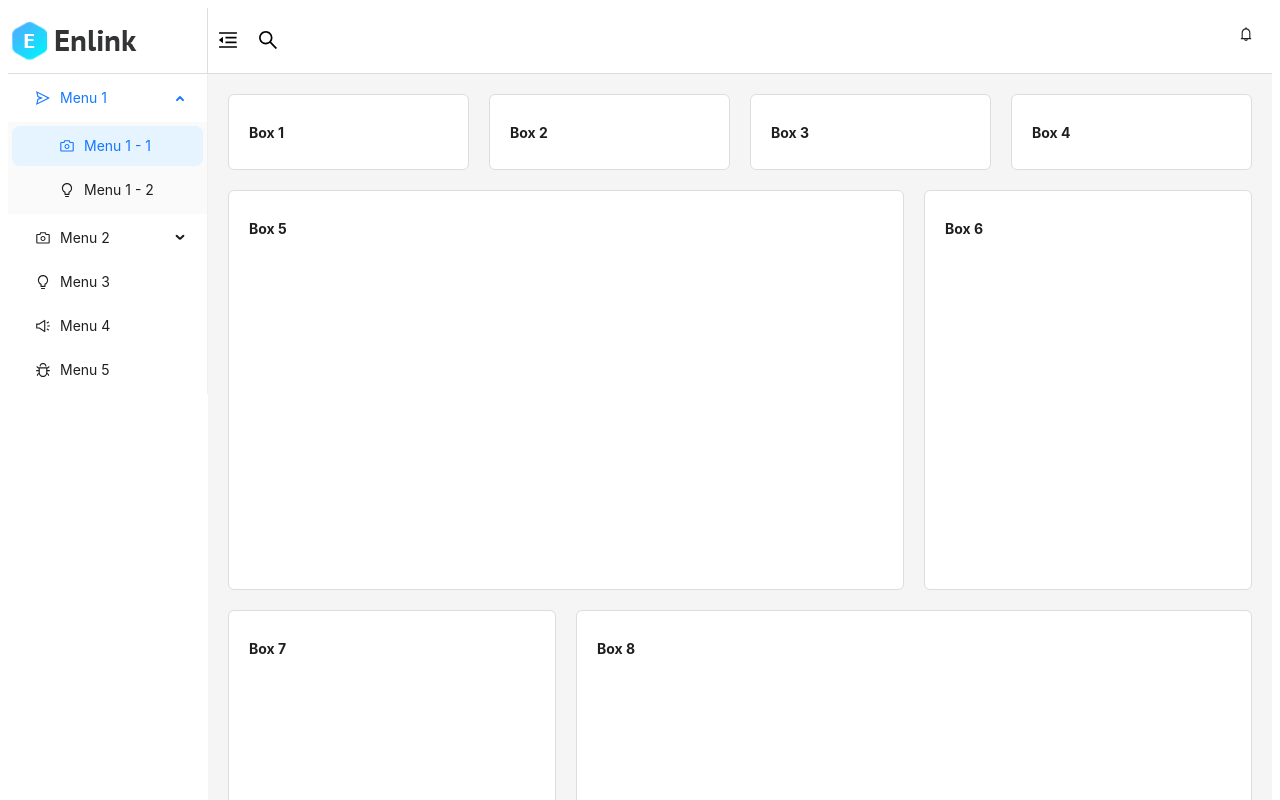
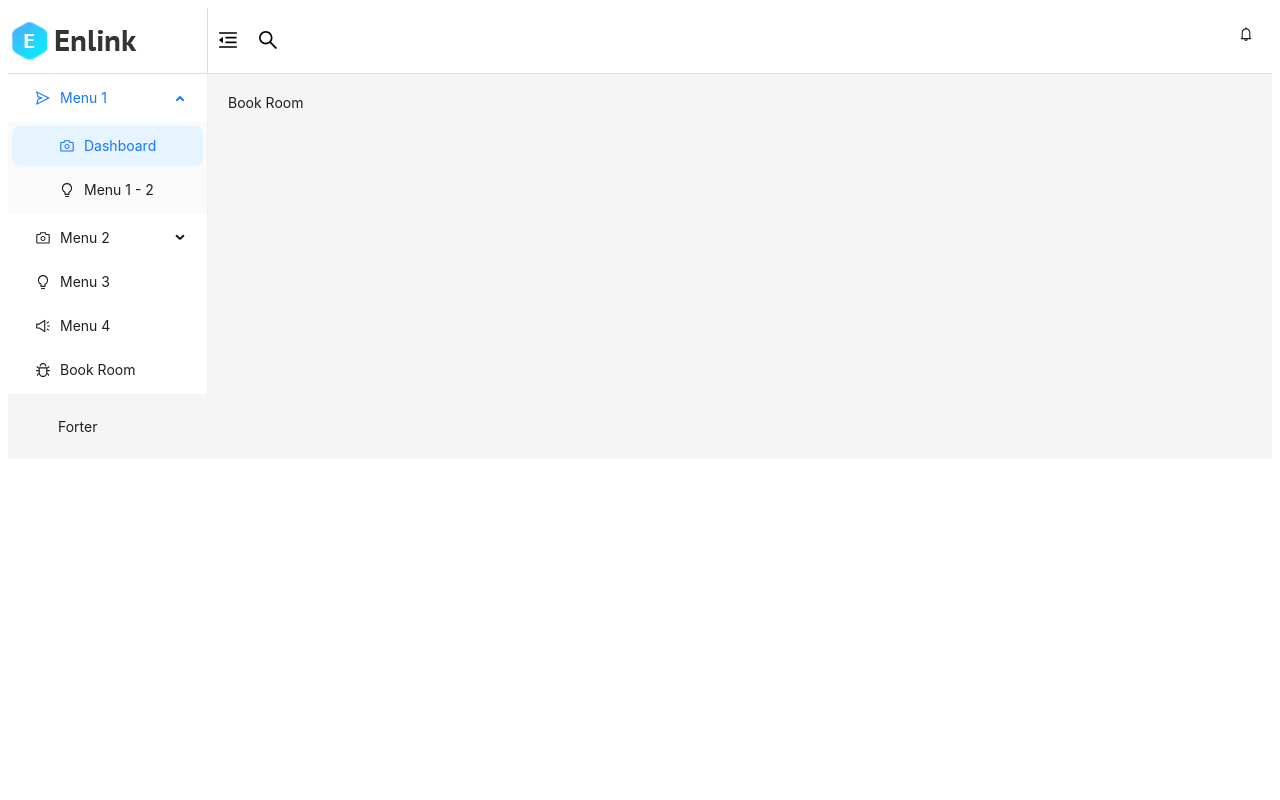
Before and after one commit to TienManh260703/ant-design, a React (Vite) app in the folder ant-design/: page /book-room in a window 1280 px wide. Shown: the top 800 px of the page. Built offline with nearby package versions, Linux system fonts and the light colour scheme.

Commit message:
Tích hợp route vs Page Book Room

```diff
--- a/ant-design/src/App.jsx
+++ b/ant-design/src/App.jsx
@@ -1,9 +1,9 @@
-import LayoutDefault from "./layout/LayoutDefault/LayoutDefault";
+import AllRoute from "./components/AllRouter/allRourter";
 
 function App() {
   return (
     <>
-      <LayoutDefault />
+      <AllRoute />
     </>
   );
 }
--- /dev/null
+++ b/ant-design/src/components/AllRouter/allRourter.jsx
@@ -0,0 +1,7 @@
+import { useRoutes } from "react-router-dom";
+import { routes } from "../../routers/routes.jsx";
+function AllRoute() {
+  const element = useRoutes(routes);
+  return <>{element}</>;
+}
+export default AllRoute;
--- a/ant-design/src/components/ContentGrid/ContentGrid.jsx
+++ b/ant-design/src/components/ContentGrid/ContentGrid.jsx
@@ -1,7 +1,7 @@
 import { Col, Row } from "antd";
 import CardItem from "../CardItem/CardItem";
 // link giao diện : https://enlink.themenate.net/dashboard/default
-function Content() {
+function ContentGird() {
   return (
     <>
       <Row gutter={[20, 20]}>
@@ -58,4 +58,4 @@ function Content() {
     </>
   );
 }
-export default Content;
+export default ContentGird;
--- a/ant-design/src/components/MenuSlider/MenuSlider.jsx
+++ b/ant-design/src/components/MenuSlider/MenuSlider.jsx
@@ -6,6 +6,7 @@ import {
   BulbOutlined,
   BugOutlined,
 } from "@ant-design/icons";
+import { Link } from "react-router-dom";
 function MenuSlider() {
   const items = [
     {
@@ -14,9 +15,9 @@ function MenuSlider() {
       key: "menu-1",
       children: [
         {
-          label: "Menu 1 - 1",
+          label: <Link to="/">Dashboard</Link>,
           icon: <CameraOutlined />,
-          key: "menu-1-1",
+          key: "/",
         },
         {
           label: "Menu 1 - 2",
@@ -52,8 +53,8 @@ function MenuSlider() {
       icon: <SoundOutlined />,
     },
     {
-      label: "Menu 5",
-      key: "menu-5",
+      label: <Link to="/book-room">Book Room</Link>,
+      key: "/book-room",
       icon: <BugOutlined />,
     },
   ];
@@ -64,7 +65,7 @@ function MenuSlider() {
       <Menu
         mode="inline"
         items={items}
-        defaultSelectedKeys={["menu-1-1"]} // active
+        defaultSelectedKeys={["/"]} // active
         defaultOpenKeys={["menu-1"]} // Tự mở
       />
     </>
--- a/ant-design/src/layout/LayoutDefault/LayoutDefault.jsx
+++ b/ant-design/src/layout/LayoutDefault/LayoutDefault.jsx
@@ -5,12 +5,12 @@ import {
   MenuUnfoldOutlined,
 } from "@ant-design/icons";
 import { useState } from "react";
-import ContentGird from "../../components/ContentGrid/ContentGrid";
 import "./LayoutDefault.css";
 import logo from "../../assets/logo.png";
 import logoFold from "../../assets/logo-fold.png";
 import Notify from "../../components/Notify/Notify";
 import MenuSlider from "../../components/MenuSlider/MenuSlider";
+import { Outlet } from "react-router-dom";
 
 const { Footer, Sider, Content } = Layout;
 
@@ -50,7 +50,8 @@ function LayoutDefault() {
             <MenuSlider />
           </Sider>
           <Content className="content">
-            <ContentGird />
+            {/* <ContentGird /> */}
+            <Outlet />
           </Content>
         </Layout>
         <Footer className="footer">Forter</Footer>
--- a/ant-design/src/main.jsx
+++ b/ant-design/src/main.jsx
@@ -1,5 +1,10 @@
 import ReactDOM from "react-dom/client";
 import App from "./App.jsx";
 import "./index.css";
+import { BrowserRouter } from "react-router-dom";
 
-ReactDOM.createRoot(document.getElementById("root")).render(<App />);
+ReactDOM.createRoot(document.getElementById("root")).render(
+  <BrowserRouter>
+    <App />
+  </BrowserRouter>
+);
--- /dev/null
+++ b/ant-design/src/pages/BookRoom/BookRoom.jsx
@@ -0,0 +1,5 @@
+function BookRoom() {
+  return <>Book Room</>;
+}
+
+export default BookRoom;
--- /dev/null
+++ b/ant-design/src/pages/Dashboard/Dashboard.jsx
@@ -0,0 +1,10 @@
+import ContentGird from "../../components/ContentGrid/ContentGrid";
+function Dashboard() {
+  return (
+    <>
+      <ContentGird />
+    </>
+  );
+}
+
+export default Dashboard;
--- /dev/null
+++ b/ant-design/src/pages/Error404/Error404.jsx
@@ -0,0 +1,8 @@
+function Error404() {
+  return (
+    <>
+      <h1 style={{ color: "red" }}>404 Not found</h1>
+    </>
+  );
+}
+export default Error404;
--- /dev/null
+++ b/ant-design/src/routers/routes.jsx
@@ -0,0 +1,25 @@
+import LayoutDefault from "../layout/LayoutDefault/LayoutDefault";
+import BookRoom from "../pages/BookRoom/BookRoom";
+import Dashboard from "../pages/Dashboard/Dashboard";
+import Error404 from "../pages/Error404/Error404";
+export const routes = [
+  {
+    path: "/",
+    element: <LayoutDefault />,
+    children: [
+      {
+        path: "/",
+        element: <Dashboard />,
+      },
+      {
+        path: "/book-room",
+        element: <BookRoom />,
+      },
+
+      {
+        path: "*",
+        element: <Error404 />,
+      },
+    ],
+  },
+];
```
